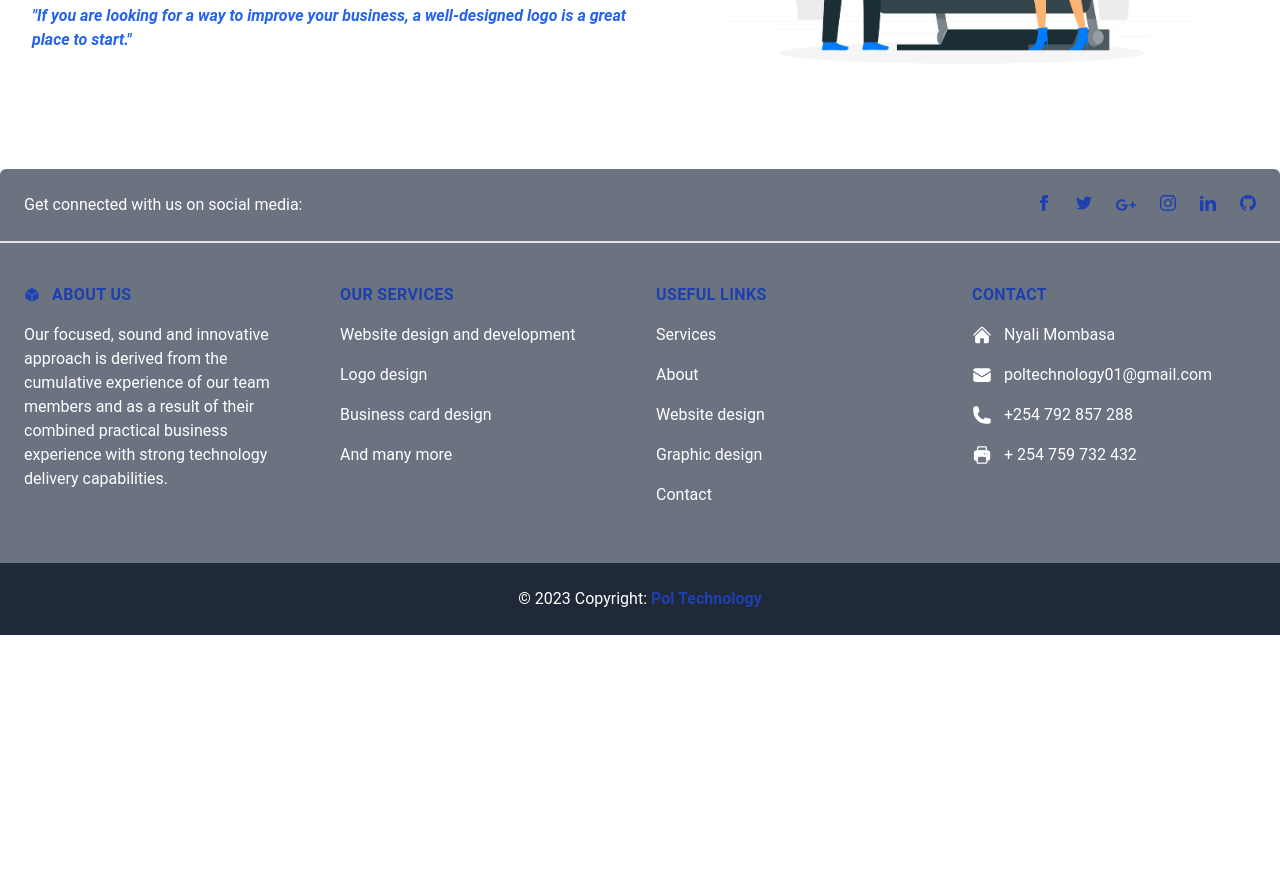
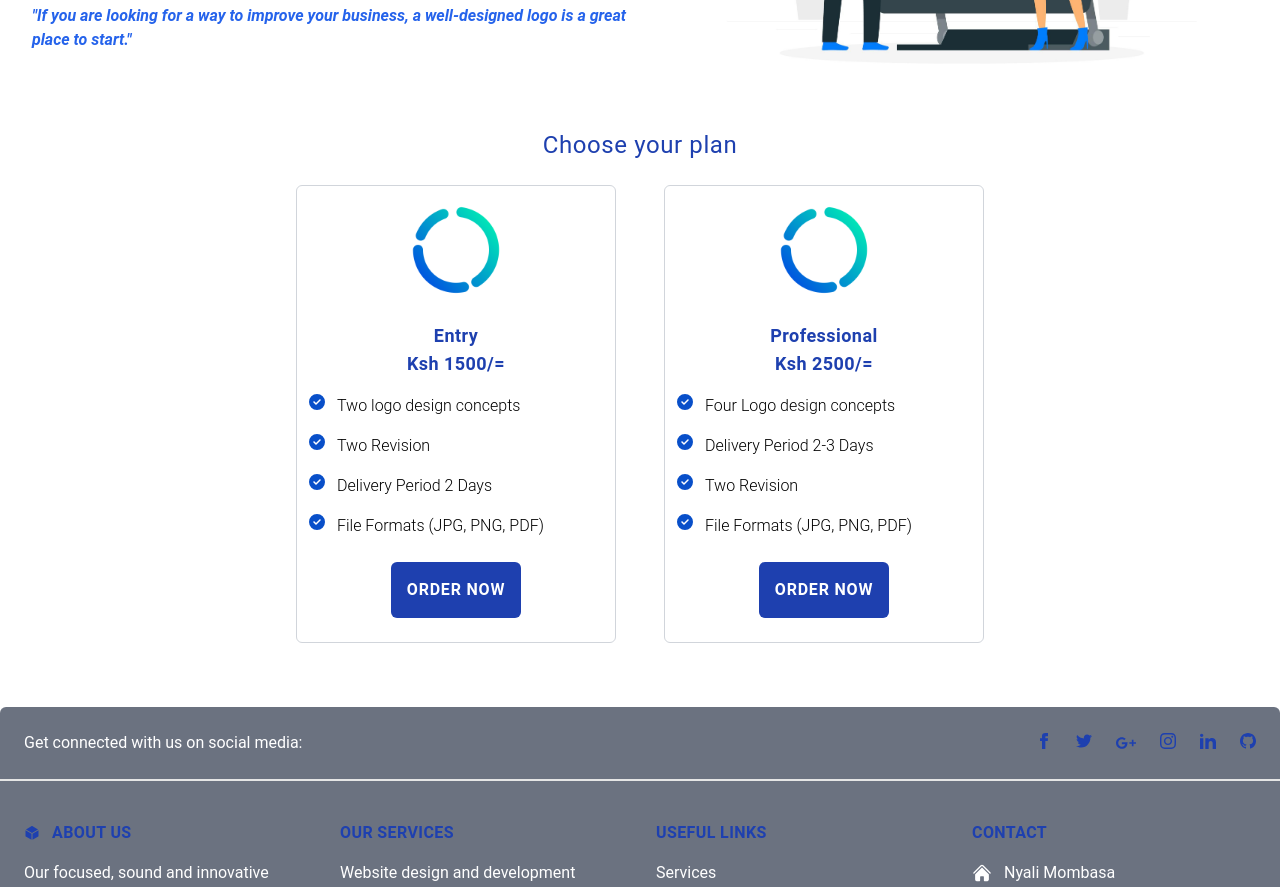
Before and after one commit to Paulhakeem/code-with-paul, a Vue app: page /logo in a window 1280 px wide. Shown: the part 1500-2387 px from the top of the page. Before the commit the page ends 2199 px from the top, so only its background shows below. Built offline with nearby package versions, Linux system fonts and the light colour scheme.

Commit message:
new commit

```diff
--- a/src/components/Logo.vue
+++ b/src/components/Logo.vue
@@ -87,4 +87,109 @@ A good logo can help build trust and credibility with potential customers. When
     <img src="../assets/tt.jpg" class="mx-auto ">
     </div>
 
+
+  <div class="text-center">
+    <h1 class="text-2xl tracking-wide text-blue-800">Choose your plan</h1>
+
+  <div class="flex flex-wrap auto-rows-min justify-center gap-12 md:flex-wrap pt-6 gap-12">
+    <div class="auto-cols-min text-center w-80 rounded-md pb-6 cursor-pointer border border-1 border-gray-300 hover:bg-gray-300 hover:border hover:border-1 hover:border-gray-300">
+     <img src="../assets/status.png" class="mx-auto w-24 pt-4">
+      <h4 class="text-blue-800 text-lg font-bold tracking-wide antialiased pt-6 select-none">
+       Entry<br> Ksh 1500/=
+      </h4>
+
+     <ul class="space-y-4 select-none mt-4">
+       <li class="flex text-md font-light space-x-2 pl-2">
+         <font-awesome-icon
+           :icon="['fas', 'circle-check']"
+           style="color: #084fc9;" class="w-6"/>
+         <p class="pr-4">
+         Two logo design concepts
+         </p>
+       </li>
+
+       <li class="flex text-md font-light space-x-2 pl-2">
+         <font-awesome-icon
+           :icon="['fas', 'circle-check']"
+           style="color: #084fc9;" class="w-6"/>
+         <p class="pr-4">
+           Two Revision
+         </p>
+       </li>
+
+      <li class="flex text-md font-light space-x-2 pl-2">
+         <font-awesome-icon
+           :icon="['fas', 'circle-check']"
+           style="color: #084fc9;" class="w-6"/>
+         <p class="pr-4">Delivery Period 2 Days</p>
+       </li>
+       <li class="flex text-md font-light space-x-2 pl-2">
+         <font-awesome-icon
+           :icon="['fas', 'circle-check']"
+           style="color: #084fc9;" class="w-6"/>
+         <p class="pr-4">
+          File Formats (JPG, PNG, PDF)
+         </p>
+       </li>
+
+     </ul>
+      <a href="https://wa.link/38fuqe" target="_blank">
+      <button class="p-4 mt-6 bg-blue-800 rounded-md text-white uppercase tracking-wider font-semibold hover:bg-white hover:text-blue-800 hover:border hover:border-1 hover:border-blue-800 cursor-pointer">
+        order now
+      </button>
+        </a>
+    </div>
+
+
+    <div class="auto-cols-min text-center w-80 rounded-md pb-6 cursor-pointer border border-1 border-gray-300 hover:bg-gray-300 hover:border hover:border-1 hover:border-gray-300">
+     <img src="../assets/status.png" class="mx-auto w-24 pt-4">
+      <h4 class="text-blue-800 text-lg font-bold tracking-wide antialiased pt-6 select-none">
+        Professional <br> Ksh 2500/=
+      </h4>
+      <ul class="space-y-4 select-none mt-4">
+       <li class="flex text-md font-light space-x-2 pl-2">
+         <font-awesome-icon
+           :icon="['fas', 'circle-check']"
+           style="color: #084fc9;" class="w-6"/>
+         <p class="pr-4">
+      Four Logo design concepts
+         </p>
+       </li>
+
+       <li class="flex text-md font-light space-x-2 pl-2">
+         <font-awesome-icon
+           :icon="['fas', 'circle-check']"
+           style="color: #084fc9;" class="w-6"/>
+         <p class="pr-4">
+           Delivery Period 2-3 Days
+         </p>
+       </li>
+
+      <li class="flex text-md font-light space-x-2 pl-2">
+         <font-awesome-icon
+           :icon="['fas', 'circle-check']"
+           style="color: #084fc9;" class="w-6"/>
+         <p class="pr-4">Two Revision</p>
+       </li>
+       <li class="flex text-md font-light space-x-2 pl-2">
+         <font-awesome-icon
+           :icon="['fas', 'circle-check']"
+           style="color: #084fc9;" class="w-6"/>
+         <p class="pr-4">
+          File Formats (JPG, PNG, PDF)
+         </p>
+       </li>
+
+     </ul>
+     <a href="https://wa.link/38fuqe" target="_blank">
+      <button class="p-4 mt-6 bg-blue-800 rounded-md text-white uppercase tracking-wider font-semibold hover:bg-gray-300 hover:text-blue-800 hover:border hover:border-1 hover:border-blue-800 cursor-pointer">
+        order now
+      </button>
+       </a>
+    </div>
+    </div>
+
+
+    </div>
+
 </template>
```
Also changed, not shown: 1 other file (tests, documents, lock files or other folders).
